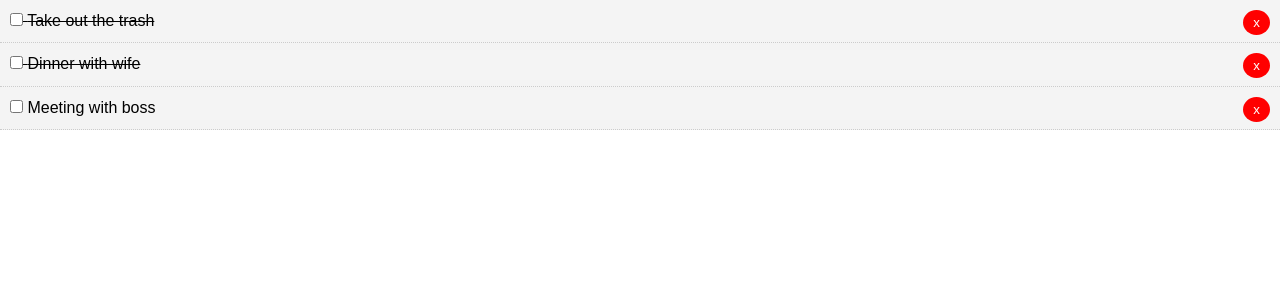
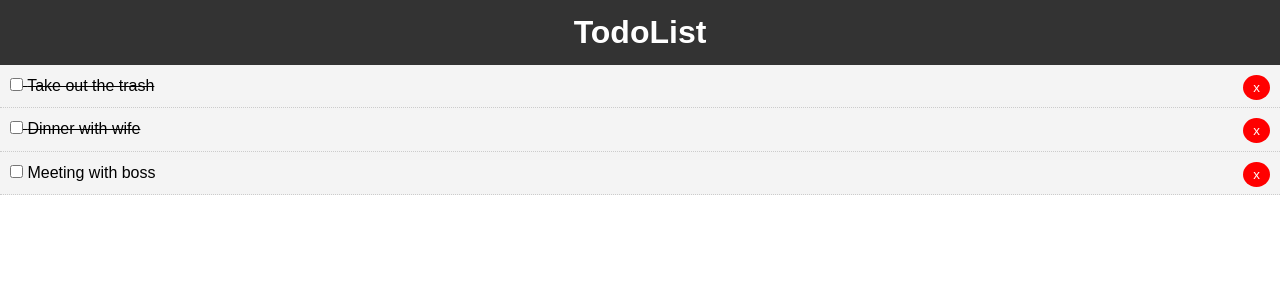
Before and after one commit to AyeshaWaheed/ReactJSConcepts, a React (Create React App) app: page / in a window 1280 px wide. Shown: the top 300 px of the page. Built offline with nearby package versions, Linux system fonts and the light colour scheme.

Commit message:
Add Header

```diff
--- a/src/App.js
+++ b/src/App.js
@@ -1,4 +1,5 @@
 import React from 'react';
+import Header from './components/layout/Header'
 import Todos from './components/Todos'
 
 import './App.css';
@@ -46,6 +47,7 @@ class App extends React.Component {
   return (
     <div className="App">
        {/* <Todos todos={this.state.todos}/>           */}
+       <Header />
        <Todos todos={this.state.todos} markComplete = {this.markComplete} delTodo = {this.delTodo}/>
     </div>
   );
--- /dev/null
+++ b/src/components/layout/Header.js
@@ -0,0 +1,18 @@
+import React from 'react';
+
+function Header(){
+    return (
+        <header style = {headerStyle}>
+            <h1>TodoList</h1>
+        </header>
+    )
+}
+
+const headerStyle = {
+    background: '#333',
+    color: '#fff',
+    textAlign: 'center',
+    padding: '10px'
+}
+
+export default Header;
```
